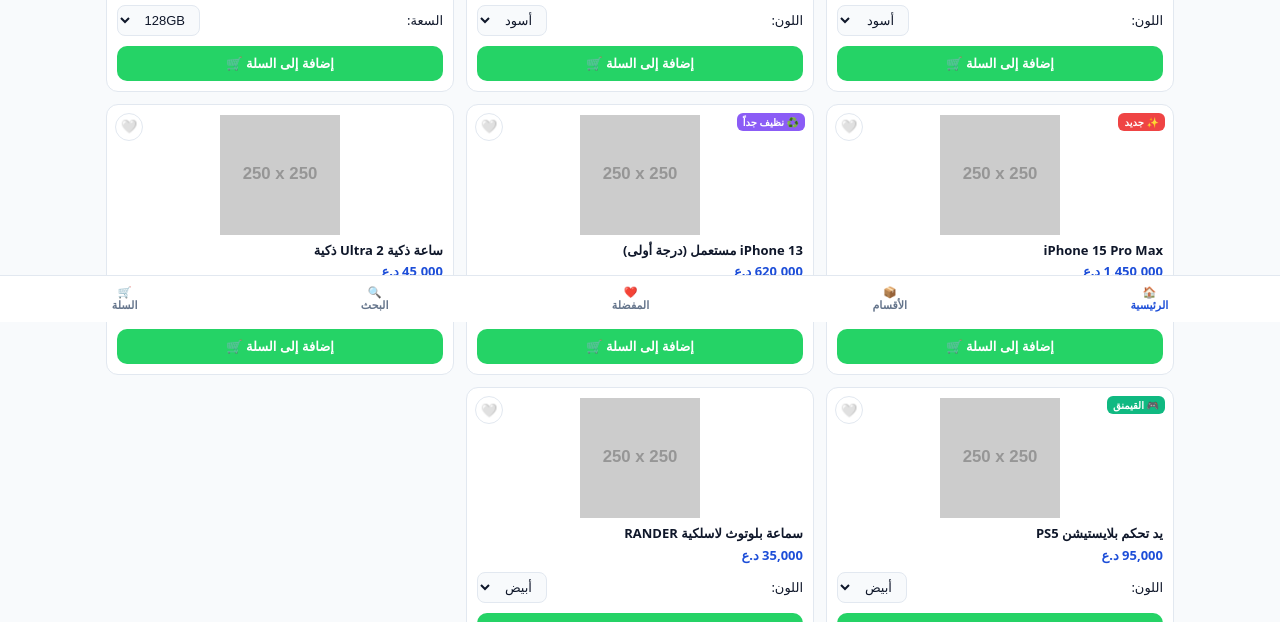
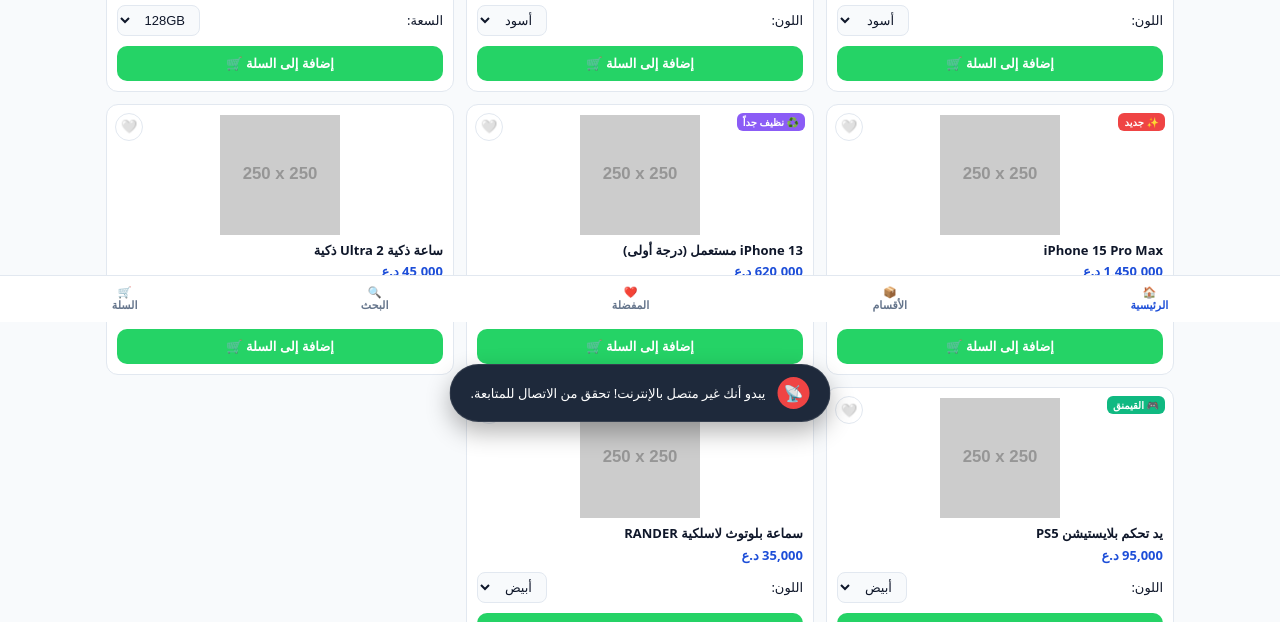
Before and after one commit to Mazzzm/Rander, a plain HTML site: page index.html in a window 1280 px wide. Shown: the part 478-1100 px from the top of the page. Drawn offline with Linux system fonts and the light colour scheme; placeholder pictures from the web are drawn by us.

Commit message:
Add offline notification banner to index.html

```diff
--- a/index.html
+++ b/index.html
@@ -576,6 +576,47 @@
     z-index: 9999;
     box-shadow: 0 4px 12px rgba(0,0,0,0.15);
     transition: opacity 0.3s ease;
+}
+
+    /* شريط انقطاع الإنترنت العصري */
+.offline-banner {
+    position: fixed;
+    bottom: -100px;
+    left: 50%;
+    transform: translateX(-50%);
+    background: #1e293b;
+    color: #ffffff;
+    padding: 12px 20px;
+    border-radius: 30px;
+    display: flex;
+    align-items: center;
+    gap: 12px;
+    box-shadow: 0 10px 25px rgba(0,0,0,0.3);
+    z-index: 10000;
+    transition: bottom 0.4s cubic-bezier(0.175, 0.885, 0.32, 1.275);
+    font-family: inherit;
+    direction: rtl;
+    border: 1px solid rgba(255,255,255,0.1);
+}
+
+.offline-banner.active {
+    bottom: 25px;
+}
+
+.offline-icon-box {
+    background: #ef4444;
+    width: 32px;
+    height: 32px;
+    border-radius: 50%;
+    display: flex;
+    align-items: center;
+    justify-content: center;
+    font-size: 16px;
+}
+
+.offline-text {
+    font-size: 13px;
+    font-weight: 500;
 }
 
     </style>
@@ -1344,6 +1385,27 @@ function showToast(message) {
         setTimeout(() => toast.remove(), 300);
     }, 2500);
 }
+// إنشاء عنصر إشعار انقطاع الاتصال
+const offlineBanner = document.createElement('div');
+offlineBanner.className = 'offline-banner';
+offlineBanner.innerHTML = `
+    <div class="offline-icon-box">📡</div>
+    <div class="offline-text">يبدو أنك غير متصل بالإنترنت! تحقق من الاتصال للمتابعة.</div>
+`;
+document.body.appendChild(offlineBanner);
+
+// مراقبة حالة الاتصال
+function updateOnlineStatus() {
+    if (navigator.onLine) {
+        offlineBanner.classList.remove('active');
+    } else {
+        offlineBanner.classList.add('active');
+    }
+}
+
+window.addEventListener('online', updateOnlineStatus);
+window.addEventListener('offline', updateOnlineStatus);
+updateOnlineStatus();
 
     </script>
 
```
